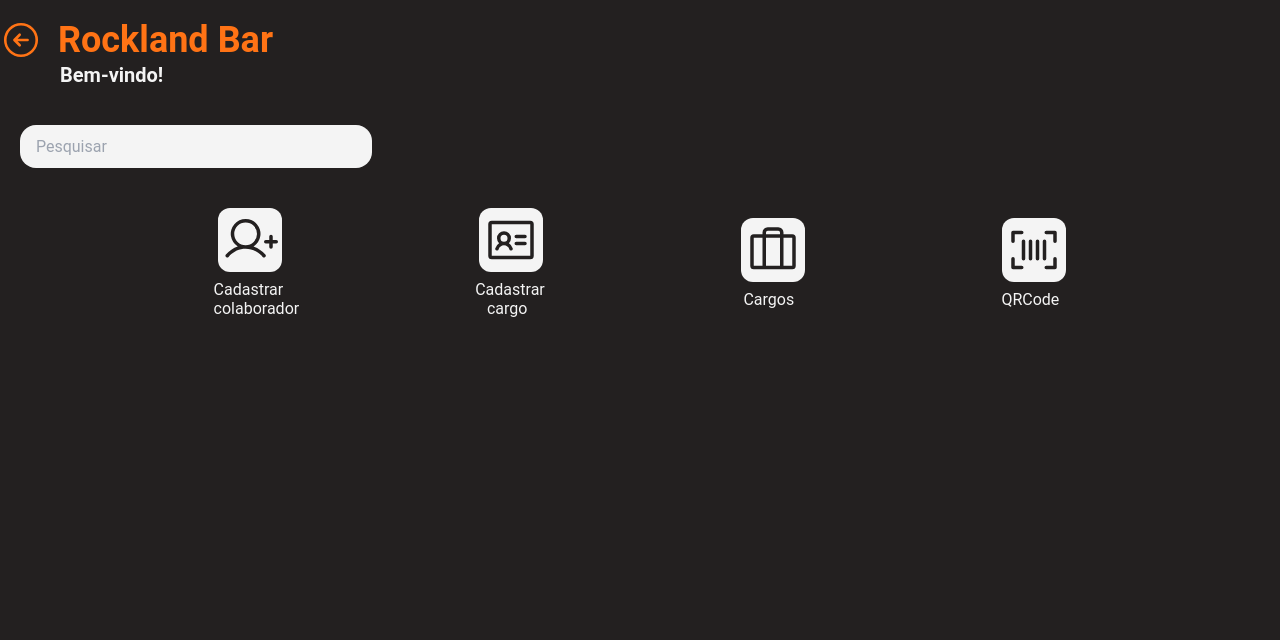
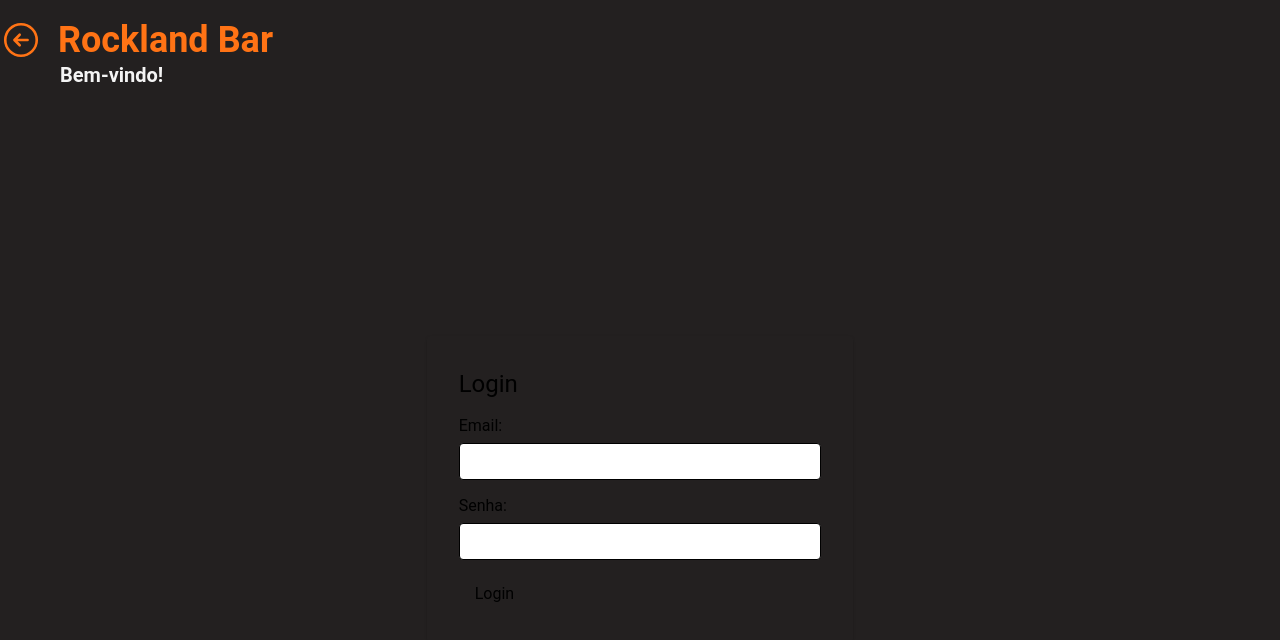
Before and after one commit to Koemyy/cardapio-digital-company, a React (Vite) app: page / in a window 1280 px wide. Shown: the top 640 px of the page. Built offline with nearby package versions, Linux system fonts and the light colour scheme.

Commit message:
Criação tela de login

```diff
--- a/package.json
+++ b/package.json
@@ -11,6 +11,9 @@
   },
   "dependencies": {
     "@phosphor-icons/react": "^2.0.9",
+    "@types/js-cookie": "^3.0.3",
+    "axios": "^1.4.0",
+    "js-cookie": "^3.0.5",
     "react": "^18.2.0",
     "react-dom": "^18.2.0",
     "react-qr-code": "^2.0.11",
--- a/src/App.tsx
+++ b/src/App.tsx
@@ -6,13 +6,15 @@ import CadastrarCargos from "./pages/cadastrarCargos";
 import Cargos from "./pages/cargos.tsx";
 import Qrcode from "./pages/qrcode.tsx";
 import QRCodeImagem from "./components/QRCodeImagem.tsx";
+import Login from "./pages/login.tsx";
 export function App() {
 
     return (
         <BrowserRouter>
             <HeaderEmpresa/>
             <Routes>
-                <Route index element={<Home />} />
+                <Route path="/" element={<Login />} />
+                <Route path="Home" element={<Home/>}></Route>
                 <Route path="cadastrar-colaborador" element={<CadastrarColaborador/>}></Route>
                 <Route path="cadastrar-cargos" element={<CadastrarCargos/>}></Route>
                 <Route path="cargos" element={<Cargos/>}></Route>
@@ -22,3 +24,5 @@ export function App() {
         </BrowserRouter>
     )
 }
+
+export default App;
--- a/src/pages/cadastrarCargos.tsx
+++ b/src/pages/cadastrarCargos.tsx
@@ -48,7 +48,7 @@ function CadastrarCargos() {
                     <input className="fixed right-0 w-5 h-4 mr-5" type="checkbox"/>
                     <p className="font-bold">Privilégio</p>
                 </div>
-                <div className="block h-[1px] border-0 border-t border-solid border-grey-300 mt-1 mt-4 p-0"></div>
+                <div className="block h-[1px] border-0 border-t border-solid border-grey-300 mt-4 p-0"></div>
             </div>
             <div className="flex items-center content-center justify-center pt-4">
                 <button onClick={notificationPopUp}
--- /dev/null
+++ b/src/pages/login.tsx
@@ -0,0 +1,98 @@
+import { useState, ChangeEvent, FormEvent } from 'react';
+import axios from 'axios';
+import { useNavigate } from 'react-router-dom';
+import Cookies from 'js-cookie';
+
+interface LoginData {
+  col_email: string;
+  col_senha: string;
+}
+
+interface LoginResponse {
+    webToken: string;
+  }
+
+function Login(): JSX.Element {
+  const [loginData, setLoginData] = useState<LoginData>({
+    col_email: '',
+    col_senha: '',
+  });
+  const [error, setError] = useState<string>('');
+  const navigate = useNavigate();
+
+  const handleInputChange = (
+    e: ChangeEvent<HTMLInputElement>
+  ): void => {
+    const { name, value } = e.target;
+    setLoginData((prevData) => ({
+      ...prevData,
+      [name]: value,
+    }));
+  };
+
+  const handleSubmit = async (e: FormEvent<HTMLFormElement>): Promise<void> => {
+    e.preventDefault();
+
+    try {
+      const response = await axios.post<LoginResponse>(
+        'http://localhost:3000/colaborador/autenticar/',
+        loginData // Enviar os dados de login no corpo da requisição
+      );
+
+      console.log(response.data.webToken);
+
+      const { webToken } = response.data; // Extrair o token da resposta da API
+
+      // Salvar o token como um cookie com 1 dia de validade
+      Cookies.set('token', webToken, { expires: 1 });
+
+      navigate('/home'); // Redirecionar para a página "Compras"
+
+    } catch (error) {
+      setError('Ocorreu um erro ao fazer login. Verifique suas credenciais.');
+        /*
+      setLoginData({
+        col_email: '',
+        col_senha: '',
+      });*/
+    }
+  };
+
+  return (
+    <div className="flex items-center justify-center h-screen">
+      <div className="w-1/3 bg-white p-8 rounded shadow">
+        <h2 className="text-2xl mb-4">Login</h2>
+        {error && <p className="text-red-500 mb-4">{error}</p>}
+        <form onSubmit={handleSubmit}>
+          <div className="mb-4">
+            <label htmlFor="col_email" className="block mb-2">Email:</label>
+            <input
+              type="email"
+              id="col_email"
+              name="col_email"
+              value={loginData.col_email}
+              onChange={handleInputChange}
+              className="border border-gray-400 px-4 py-2 rounded w-full"
+            />
+          </div>
+          <div className="mb-4">
+            <label htmlFor="col_senha" className="block mb-2">Senha:</label>
+            <input
+              type="password"
+              id="col_senha"
+              name="col_senha"
+              value={loginData.col_senha}
+              onChange={handleInputChange}
+              className="border border-gray-400 px-4 py-2 rounded w-full"
+            />
+          </div>
+          <button type="submit" className="bg-blue-500 text-white px-4 py-2 rounded">
+            Login
+          </button>
+        </form>
+      </div>
+    </div>
+  );
+}
+
+export default Login;
--- /dev/null
+++ b/src/pages/validaToken.tsx
@@ -0,0 +1,15 @@
+import axios from 'axios';
+
+const API_URL = 'https://api.example.com/validate-token';
+
+async function validateToken(token: string): Promise<boolean> {
+  try {
+    const response = await axios.post(API_URL, { token });
+    return response.data.valid;
+  } catch (error) {
+    console.error('Erro ao validar token:', error);
+    return false;
+  }
+}
+
+export default validateToken;
```
Also changed, not shown: 1 other file (tests, documents, lock files or other folders).
